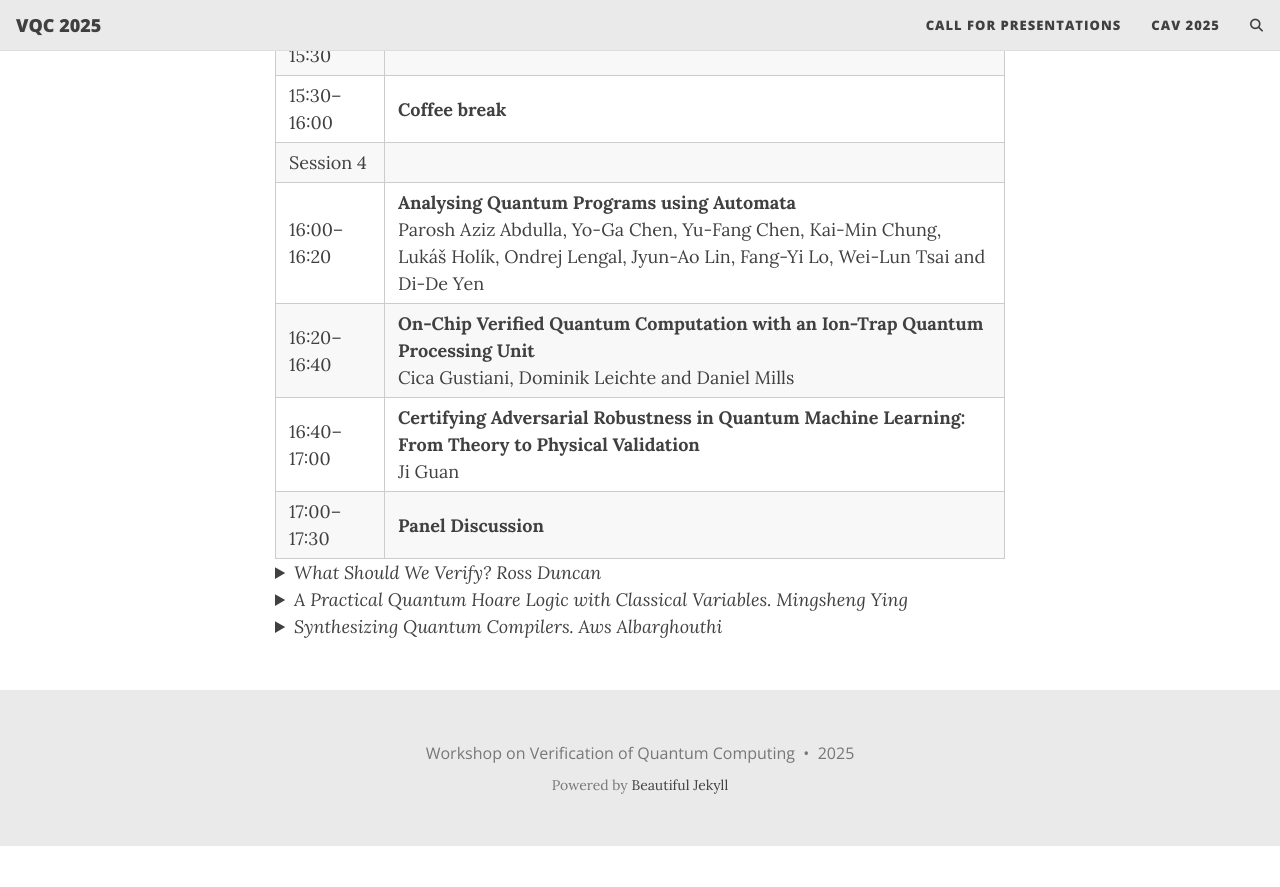
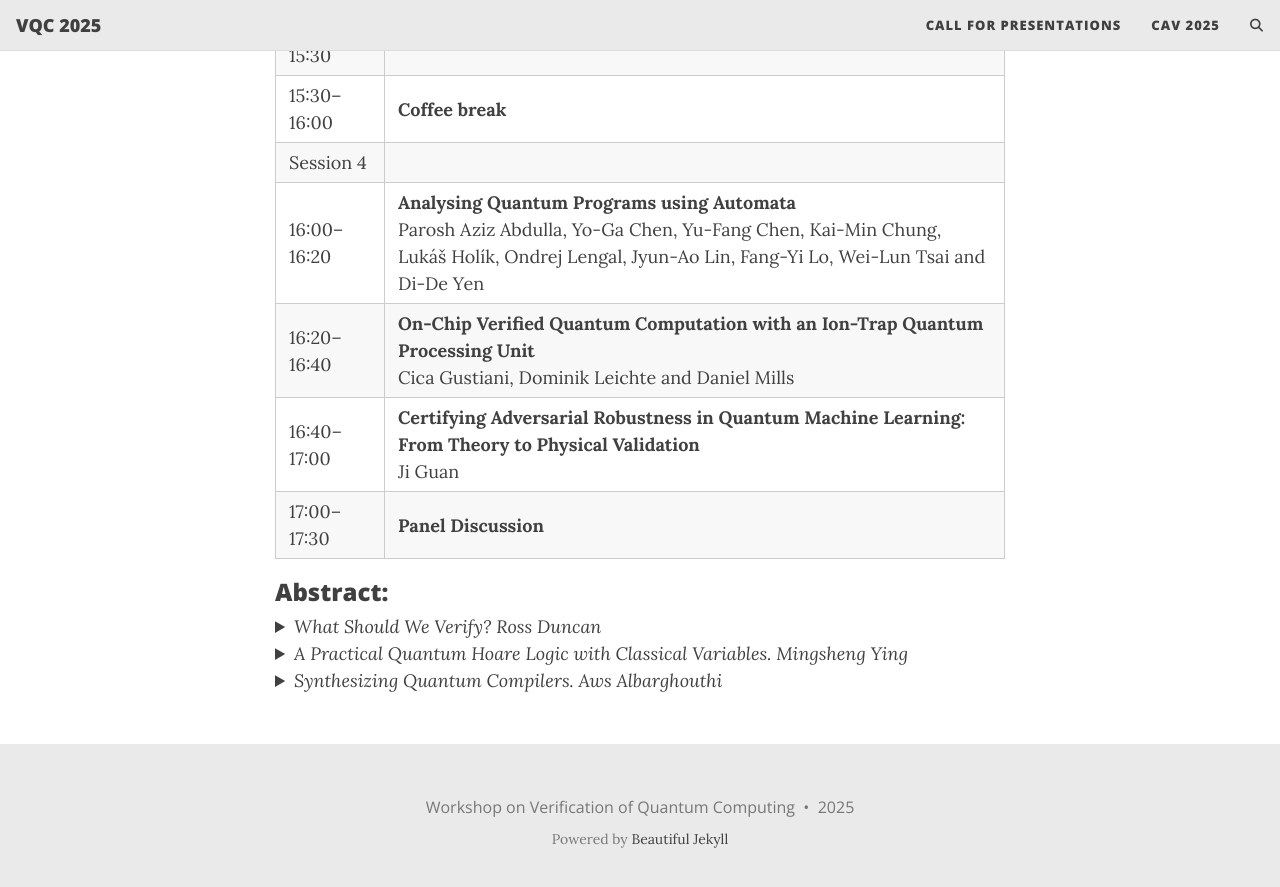
Before and after one commit to VerifiedQC/2025, a Jekyll site: the page built from schedule.md, in a window 1280 px wide and 900 px high, scrolled down 1086 px. Shown: the top 887 px of the window. Built offline with Jekyll 4.4.1, drawn with Linux system fonts in a browser that asks for light colours; our own code applies the rules of GitHub Pages for plain Markdown files; comment, search, counter and statistics services are not loaded; before the commit the page ends 1932 px from its top, so only the background shows below that.

Commit message:
Update schedule.md

```diff
--- a/schedule.md
+++ b/schedule.md
@@ -23,7 +23,7 @@
 | 16:40–17:00  | **Certifying Adversarial Robustness in Quantum Machine Learning: From Theory to Physical Validation**<br>Ji Guan |
 | 17:00–17:30  | **Panel Discussion** |
 
-
+<h3><strong>Abstract:</strong></h3>
 <details>
 <summary><em>What Should We Verify? Ross Duncan</em></summary>
 Verification usually means to guarantee that a computational system is correct with respect to some specification. Can this definition survive in the context of quantum computing? What parts of the system can be verified? What notions of correctness are helpful? What properties of realistic systems can be verified? What* should *we verify? I will survey the field and give some perspective on the challenges and opportunities for automated verification of quantum software. Spoiler: it's the compiler.
```
